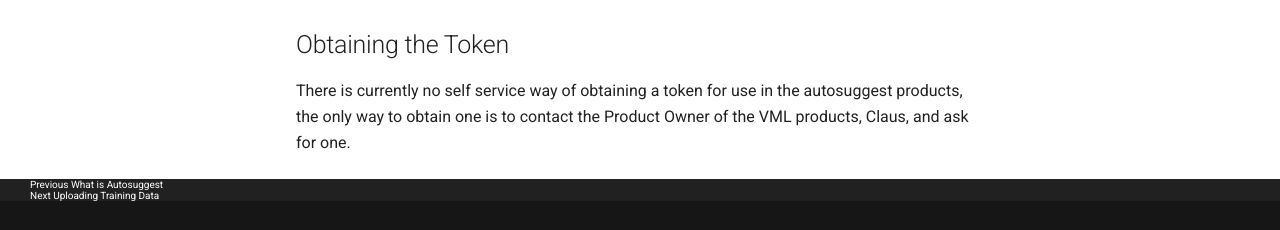
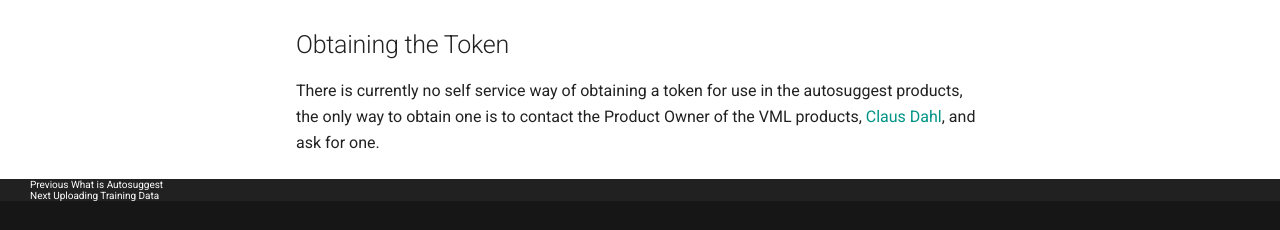
Before and after one commit to e-conomic/vml-docs, an MkDocs documentation site: the page built from docs/authentication.md, in a window 1280 px wide and 1245 px high. Shown: the part 1012-1242 px from the top of the window. Built offline with MkDocs 1.6.1 and Material for MkDocs 9.7.7, drawn with Linux system fonts in a browser that asks for light colours.

Commit message:
Mailto link for Claus for consistency with index

```diff
--- a/docs/authentication.md
+++ b/docs/authentication.md
@@ -42,4 +42,4 @@ The `description` is a human readable text indicating what is wrong.
 Obtaining the Token
 -------------------
 
-There is currently no self service way of obtaining a token for use in the autosuggest products, the only way to obtain one is to contact the Product Owner of the VML products, Claus, and ask for one.
+There is currently no self service way of obtaining a token for use in the autosuggest products, the only way to obtain one is to contact the Product Owner of the VML products, [Claus Dahl](mailto:claus.dahl@visma.com), and ask for one.
```
